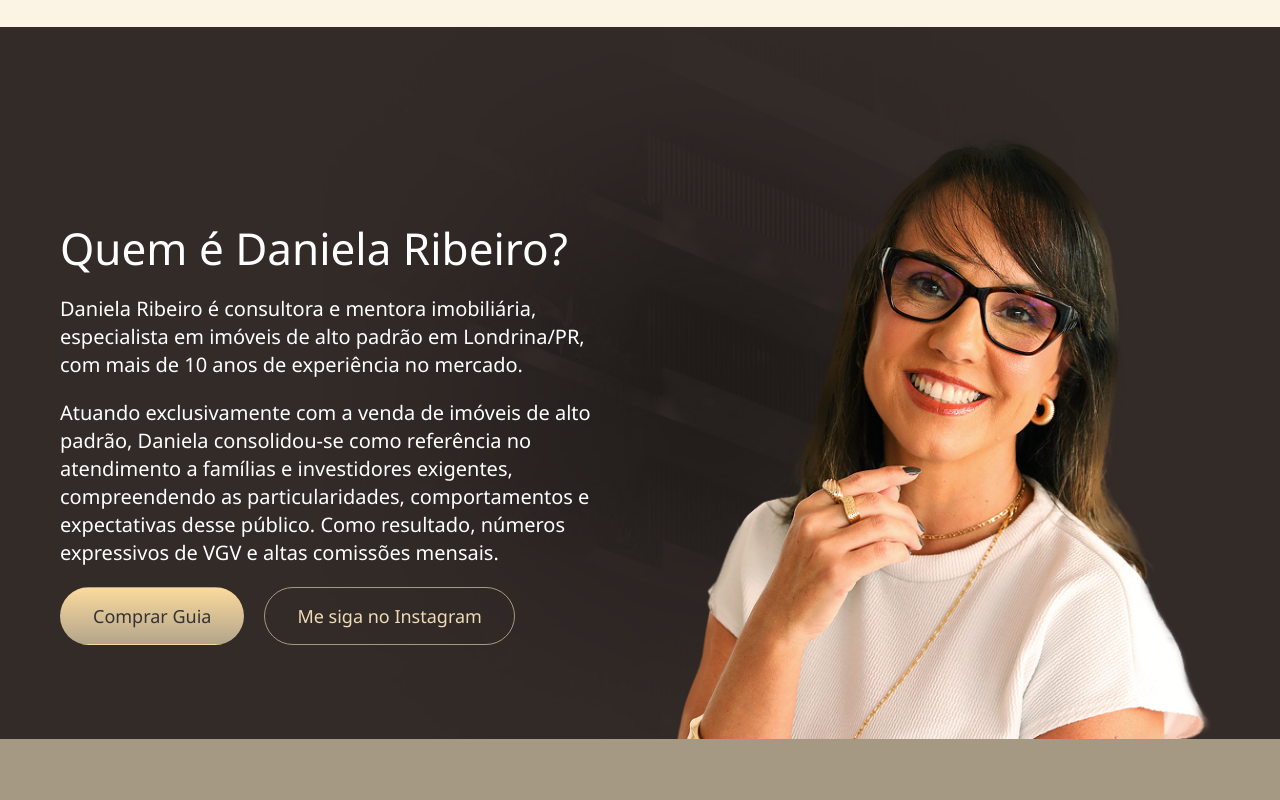
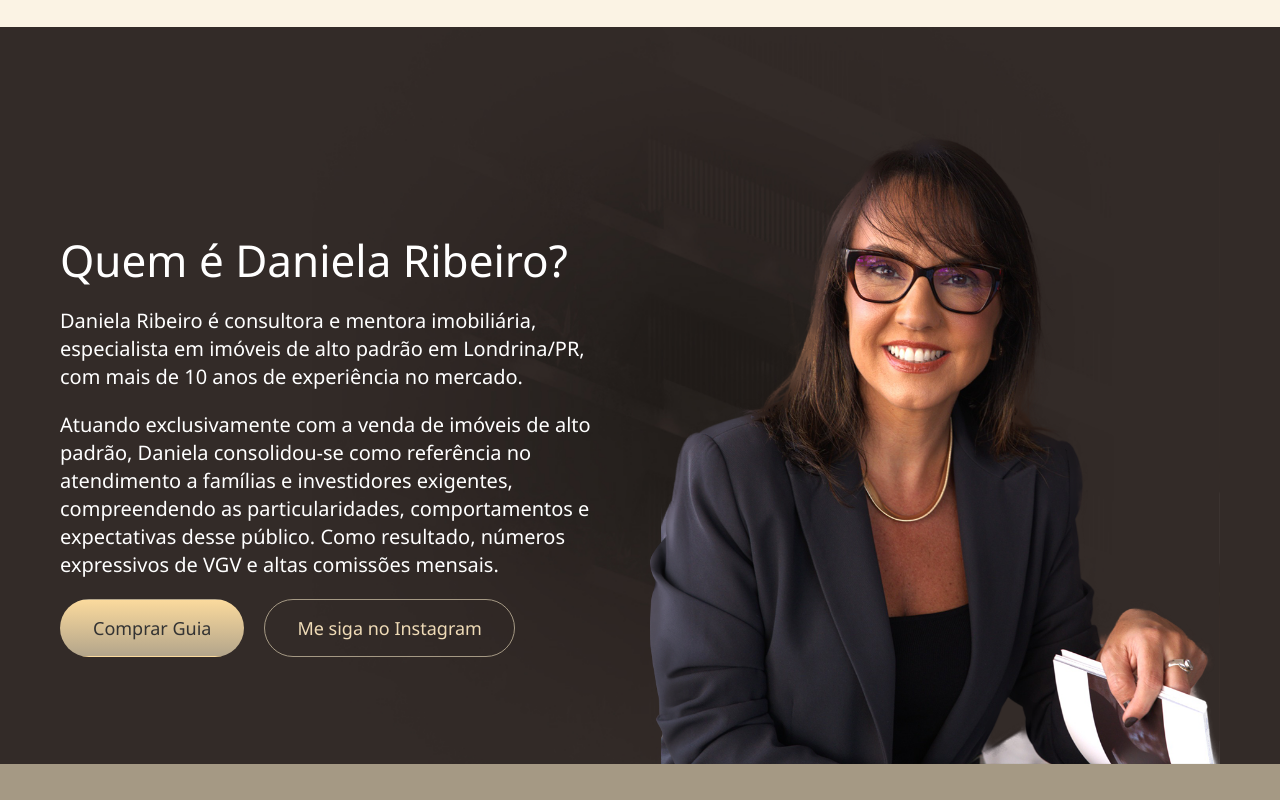
Before and after one commit to zdoug/daniela-ribeiro, a website built with Vite: page index.html in a window 1280 px wide. Shown: the part 2100-2900 px from the top of the page. Built offline with nearby package versions, Linux system fonts and the light colour scheme.

Commit message:
[update] new photo requested by the client

```diff
--- a/index.html
+++ b/index.html
@@ -92,7 +92,7 @@
           </div>
         </div>
         <div class="col-6">
-          <img src="./src/assets/daniela-ribeiro-sorrindo-2.png" alt="" class="img-fluid">
+          <img src="./src/assets/daniela-ribeiro-lendo-livro.png" alt="Daniela Ribeiro lendo livro" class="img-fluid">
         </div>
       </div>
     </section>
```
Also changed, not shown: src/assets/daniela-ribeiro-lendo-livro.png (added).
